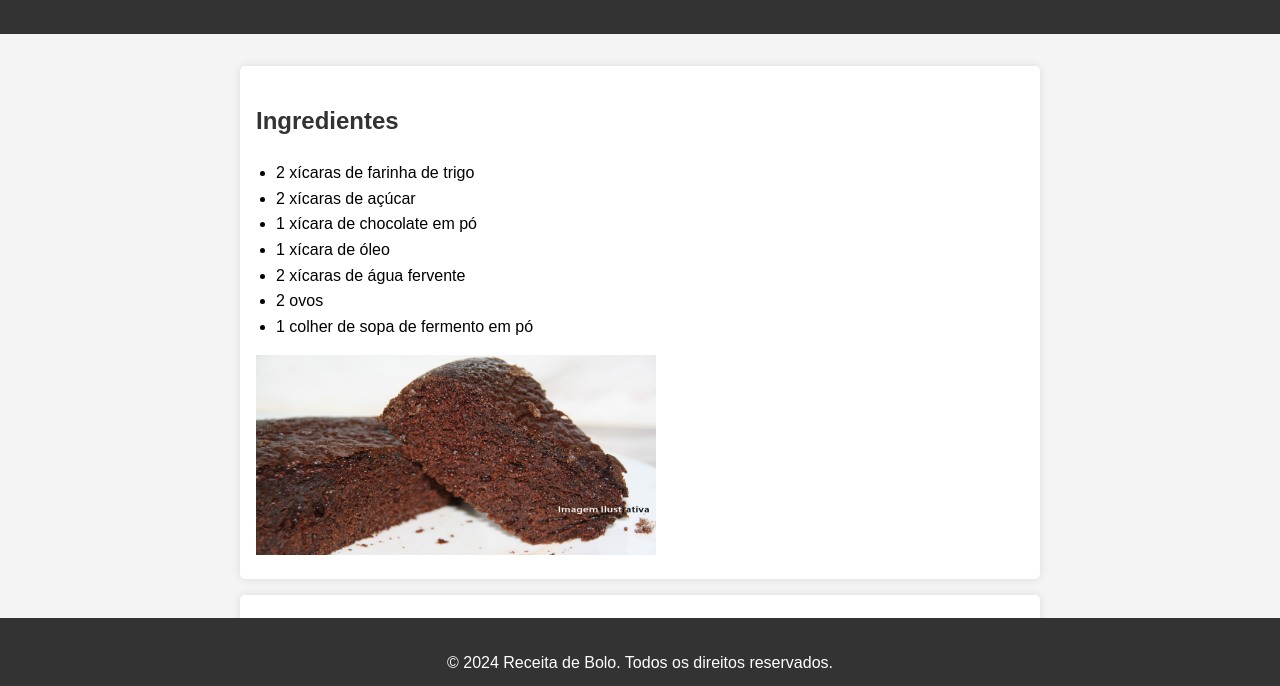
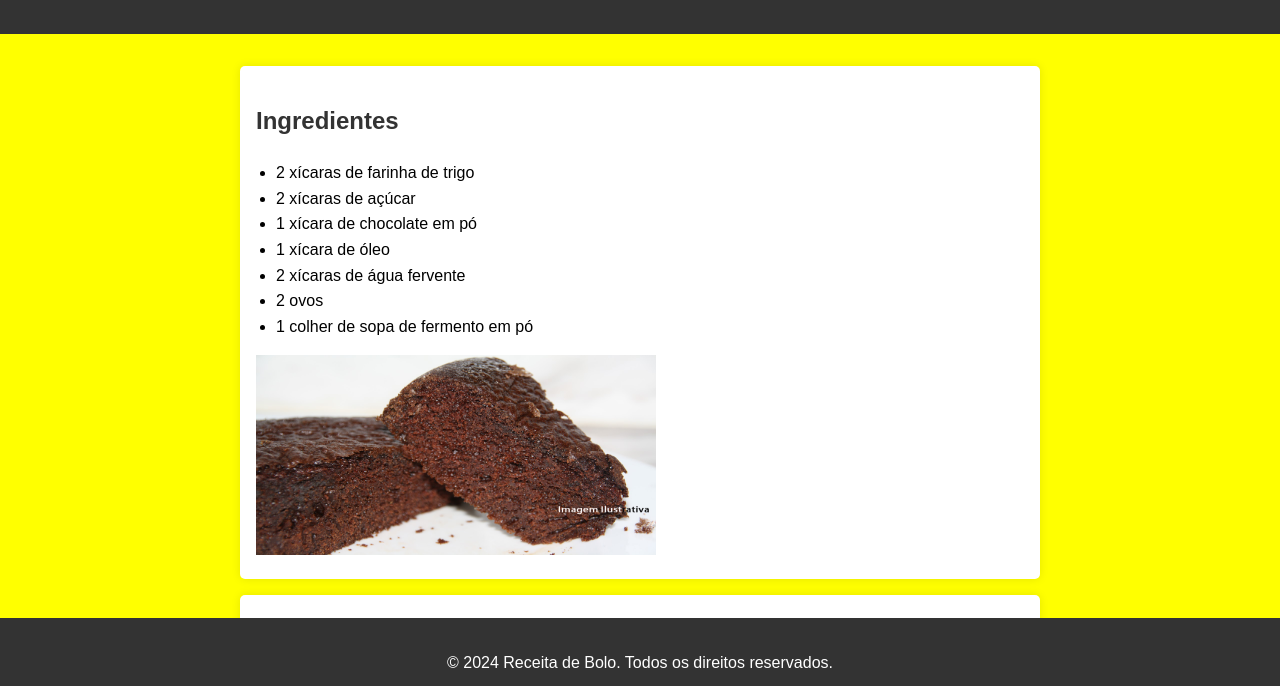
Before and after one commit to ojao011/receita, a plain HTML site: page index.html in a window 1280 px wide. Shown: the part 92-778 px from the top of the page. Drawn offline with Linux system fonts and the light colour scheme.

Commit message:
Add files via upload

```diff
--- a/styles.css
+++ b/styles.css
@@ -3,7 +3,7 @@ body {
     line-height: 1.6;
     margin: 0;
     padding: 0;
-    background-color: #f4f4f4;
+    background-color: #FFFF00;
 }
 
 .class {
```
